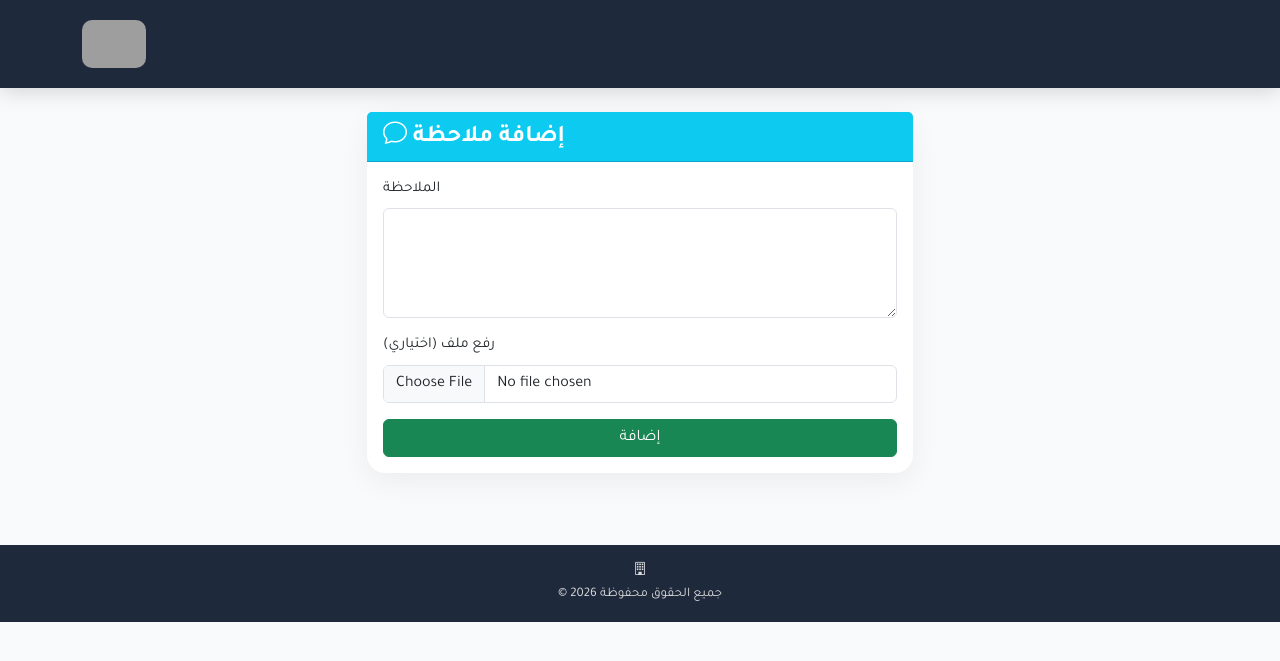
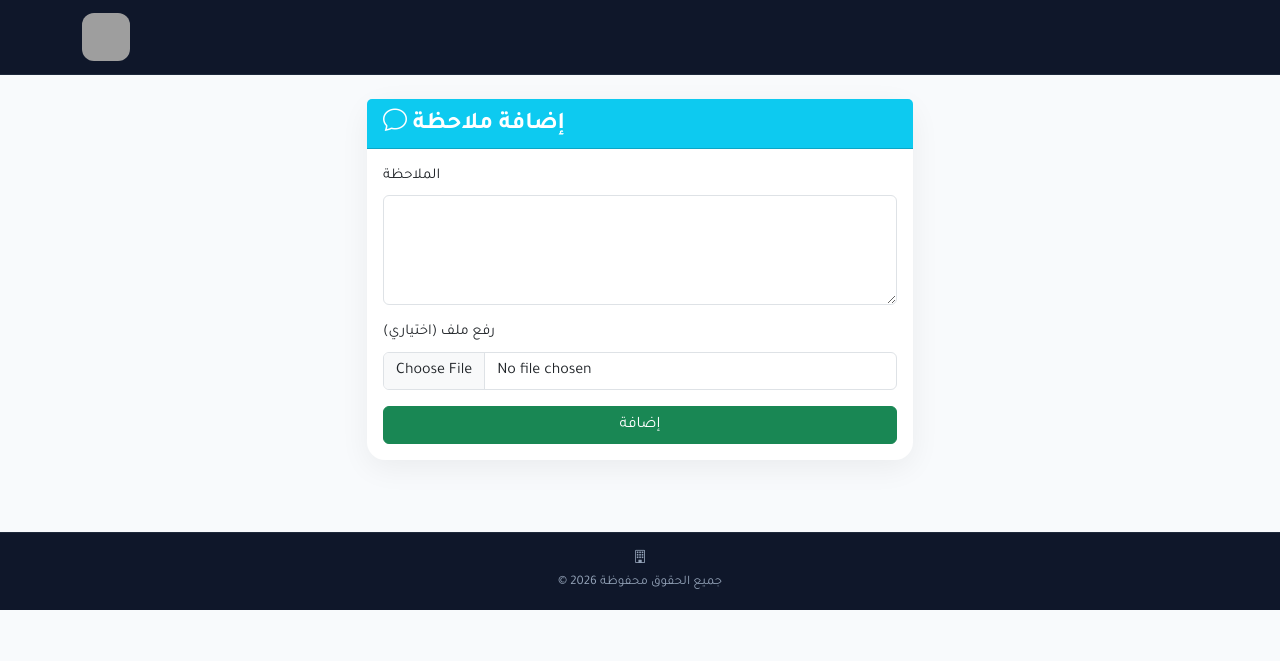
Before and after one commit to fahdsalim19977-sys/taskmanagementerp, a Python web app: template templates/add_note.html in a window 1280 px wide. Shown: the top 661 px of the page. Run offline with Jinja, Linux system fonts and the light colour scheme; the template is opened without the code that fills it, so the values that code supplies are empty; grey boxes are pictures that could not be loaded.

Commit message:
Add files via upload

```diff
--- a/templates/base.html
+++ b/templates/base.html
@@ -37,91 +37,69 @@
             font-weight: 700;
         }
 
-        /* ===== Navbar ===== */
-        .navbar-custom {
-            background: #1E293B;
-            box-shadow: 0 4px 20px rgba(0,0,0,0.15);
-            padding: 15px 0;
+        /* ===== Navbar العلوي (Top Bar) ===== */
+        .top-bar {
+            background: #0F172A;
+            padding: 8px 0;
+            border-bottom: 1px solid #1E293B;
         }
 
-        .navbar-custom .navbar-brand {
+        .top-bar .navbar-brand img {
+            width: 48px;
+            height: 48px;
+            border-radius: 12px;
+        }
+
+        .top-bar .navbar-brand {
             font-weight: 800;
             font-size: 1.4rem;
             color: white !important;
             display: flex;
             align-items: center;
-            gap: 10px;
+            gap: 12px;
         }
 
-        .navbar-custom .navbar-brand img {
-            height: 48px;
-            border-radius: 10px;
+        .top-bar .navbar-brand span {
+            font-size: 1.5rem;
         }
 
-        /* ===== روابط Navbar ===== */
-        .navbar-custom .nav-link {
-            color: rgba(255,255,255,0.85) !important;
-            font-weight: 500;
-            padding: 0.6rem 1.2rem;
-            border-radius: 10px;
+        /* ===== شريط البحث ===== */
+        .search-input {
+            border-radius: 30px !important;
+            padding: 12px 20px;
+            background: #1E293B;
+            border: none;
+            color: #fff;
+            width: 420px;
             transition: all 0.3s ease;
         }
 
-        .navbar-custom .nav-link:hover {
-            background: #2563EB;
-            color: white !important;
-            transform: translateY(-2px);
+        .search-input::placeholder {
+            color: #94a3b8;
         }
 
-        .navbar-custom .nav-link.active {
-            color: #fff !important;
-            background: #2563EB;
+        .search-input:focus {
+            background: #334155;
+            box-shadow: none;
+            color: #fff;
         }
 
-        .navbar-custom .nav-link i {
-            margin-left: 6px;
+        /* ===== الأيقونات العلوية ===== */
+        .top-bar .nav-link {
+            color: rgba(255,255,255,0.7) !important;
+            padding: 6px 12px;
+            border-radius: 10px;
+            transition: all 0.3s ease;
+            font-size: 14px;
         }
 
-        /* ===== Dropdown ===== */
-        .dropdown-menu {
-            border: none;
-            border-radius: 15px;
-            padding: 10px;
-            box-shadow: 0 12px 40px rgba(0,0,0,0.12);
-            animation: fadeDropdown 0.2s ease;
-            background: white;
-            min-width: 220px;
+        .top-bar .nav-link:hover {
+            color: #fff !important;
+            background: rgba(255,255,255,0.08);
         }
 
-        @keyframes fadeDropdown {
-            from {
-                opacity: 0;
-                transform: translateY(10px);
-            }
-            to {
-                opacity: 1;
-                transform: none;
-            }
-        }
-
-        .dropdown-item {
-            padding: 8px 16px;
-            border-radius: 10px;
-            transition: all 0.2s ease;
-            color: #1a1a2e !important;
-        }
-
-        .dropdown-item:hover {
-            background: #f1f5f9;
-            transform: translateX(4px);
-        }
-
-        .dropdown-item i {
-            margin-left: 8px;
-        }
-
-        .dropdown-toggle::after {
-            margin-right: 6px;
+        .top-bar .nav-link i {
+            font-size: 18px;
         }
 
         /* ===== الإشعارات ===== */
@@ -214,14 +254,15 @@
 
         /* ===== Footer ===== */
         .footer {
-            background: #1E293B;
+            background: #0F172A;
             color: white;
             padding: 20px 0;
             margin-top: 3rem;
+            border-top: 1px solid #1E293B;
         }
 
         .footer small {
-            color: #ddd !important;
+            color: #94a3b8 !important;
         }
 
         /* ===== التجاوب ===== */
@@ -229,63 +270,156 @@
             .search-input {
                 width: 100%;
             }
-            .navbar-custom .nav-link:hover {
+            .main-nav .nav-link:hover {
                 transform: none;
+            }
+            .top-bar .navbar-brand span {
+                font-size: 1.1rem;
+            }
+            .top-bar .navbar-brand img {
+                width: 36px;
+                height: 36px;
             }
         }
 
         @media (max-width: 768px) {
-            .navbar-custom .navbar-brand {
-                font-size: 1.1rem;
+            .main-nav .nav-link {
+                padding: 8px 12px;
+                font-size: 13px;
             }
-            .navbar-custom .navbar-brand img {
-                height: 36px;
+            .main-nav .nav-link i {
+                font-size: 15px;
             }
             .dropdown-menu {
                 animation: none;
+            }
+            .top-bar .navbar-brand {
+                font-size: 1rem;
             }
         }
     </style>
 </head>
 <body>
 
-    <!-- ===== Navbar ===== -->
-    <nav class="navbar navbar-expand-lg navbar-custom sticky-top">
+    <!-- ============================================================ -->
+    <!-- ===== الشريط العلوي (Top Bar) ===== -->
+    <!-- ============================================================ -->
+    <nav class="navbar navbar-expand-lg top-bar">
         <div class="container">
 
-            <!-- ===== اللوجو ===== -->
+            <!-- ===== اللوجو واسم الشركة ===== -->
             <a class="navbar-brand" href="/">
                 {% if settings and settings.logo_path %}
                 <img src="{{ url_for('static', filename=settings.logo_path) }}" alt="{{ settings.name }}">
                 {% else %}
                 <img src="{{ url_for('static', filename='images/logo.png') }}" alt="{{ settings.name if settings else 'Logo' }}">
                 {% endif %}
-                {% if get_lang() == 'en' and settings and settings.name_en %}
-                    {{ settings.name_en }}
-                {% else %}
-                    {{ settings.name if settings else t('app_name') }}
-                {% endif %}
+                <span>
+                    {% if get_lang() == 'en' and settings and settings.name_en %}
+                        {{ settings.name_en }}
+                    {% else %}
+                        {{ settings.name if settings else t('app_name') }}
+                    {% endif %}
+                </span>
             </a>
 
-            <button class="navbar-toggler" type="button" data-bs-toggle="collapse" data-bs-target="#navbarNav">
+            <button class="navbar-toggler" type="button" data-bs-toggle="collapse" data-bs-target="#topBarNav">
                 <span class="navbar-toggler-icon"></span>
             </button>
 
-            <div class="collapse navbar-collapse" id="navbarNav">
+            <div class="collapse navbar-collapse" id="topBarNav">
                 {% if session.user_id %}
 
                 <!-- ===== شريط البحث ===== -->
-                <form class="d-flex mx-auto" action="/tasks/search" method="GET">
+                <form class="d-flex mx-auto my-2 my-lg-0" action="/tasks/search" method="GET">
                     <input class="form-control search-input" type="search"
-                           placeholder="بحث عن عميل..." name="q"
+                           placeholder="🔍 بحث عن عميل أو تدريب..." name="q"
                            aria-label="بحث">
                 </form>
 
-                <ul class="navbar-nav me-auto">
+                <!-- ===== الجانب الأيمن (إشعارات - لغة - مستخدم) ===== -->
+                <ul class="navbar-nav ms-auto align-items-center gap-2">
+
+                    <!-- ===== الإشعارات ===== -->
+                    <li class="nav-item notification-badge">
+                        <a class="nav-link" href="/notifications">
+                            <i class="bi bi-bell"></i>
+                            <span class="badge-count" id="notifCount">0</span>
+                        </a>
+                    </li>
+
+                    <!-- ===== اللغة ===== -->
+                    <li class="nav-item dropdown">
+                        <a class="nav-link dropdown-toggle" href="#" data-bs-toggle="dropdown">
+                            <i class="bi bi-globe2"></i> <span class="d-none d-md-inline">اللغة</span>
+                        </a>
+                        <ul class="dropdown-menu dropdown-menu-end shadow-lg border-0">
+                            <li>
+                                <a class="dropdown-item" href="/set_lang/ar">
+                                    🇸🇦 العربية
+                                </a>
+                            </li>
+                            <li>
+                                <a class="dropdown-item" href="/set_lang/en">
+                                    🇬🇧 English
+                                </a>
+                            </li>
+                        </ul>
+                    </li>
+
+                    <!-- ===== المستخدم ===== -->
+                    <li class="nav-item dropdown">
+                        <a class="nav-link dropdown-toggle d-flex align-items-center gap-2" href="#" data-bs-toggle="dropdown">
+                            <div class="user-avatar">
+                                {{ session.user_name[0] if session.user_name else 'U' }}
+                            </div>
+                            <span class="d-none d-lg-inline">{{ session.user_name }}</span>
+                        </a>
+                        <ul class="dropdown-menu dropdown-menu-end shadow-lg border-0" style="min-width:200px;">
+                            <li class="px-3 py-2">
+                                <div class="d-flex align-items-center gap-2">
+                                    <div class="user-avatar-sm">
+                                        {{ session.user_name[0] if session.user_name else 'U' }}
+                                    </div>
+                                    <div>
+                                        <div class="fw-bold">{{ session.user_name }}</div>
+                                        <small class="text-muted">{{ session.user_role }}</small>
+                                    </div>
+                                </div>
+                            </li>
+                            <li><hr class="dropdown-divider"></li>
+                            <li>
+                                <a class="dropdown-item" href="/change_password">
+                                    <i class="bi bi-key text-warning"></i> تغيير كلمة المرور
+                                </a>
+                            </li>
+                            <li>
+                                <a class="dropdown-item text-danger" href="/logout">
+                                    <i class="bi bi-box-arrow-right"></i> تسجيل خروج
+                                </a>
+                            </li>
+                        </ul>
+                    </li>
+                </ul>
+
+                {% endif %}
+            </div>
+        </div>
+    </nav>
+
+    <!-- ============================================================ -->
+    <!-- ===== الشريط السفلي (Main Navigation) ===== -->
+    <!-- ============================================================ -->
+    {% if session.user_id %}
+    <nav class="navbar navbar-expand-lg main-nav">
+        <div class="container">
+            <div class="collapse navbar-collapse" id="mainNav">
+                <ul class="navbar-nav flex-wrap">
+
                     <!-- ===== الرئيسية ===== -->
                     <li class="nav-item">
                         <a class="nav-link {% if request.path == '/' %}active{% endif %}" href="/">
-                            <i class="bi bi-house"></i> {{ t('dashboard') }}
+                            <i class="bi bi-house"></i> الرئيسية
                         </a>
                     </li>
 
```
Also changed, not shown: other parts of templates/base.html (+87 -85 lines).
